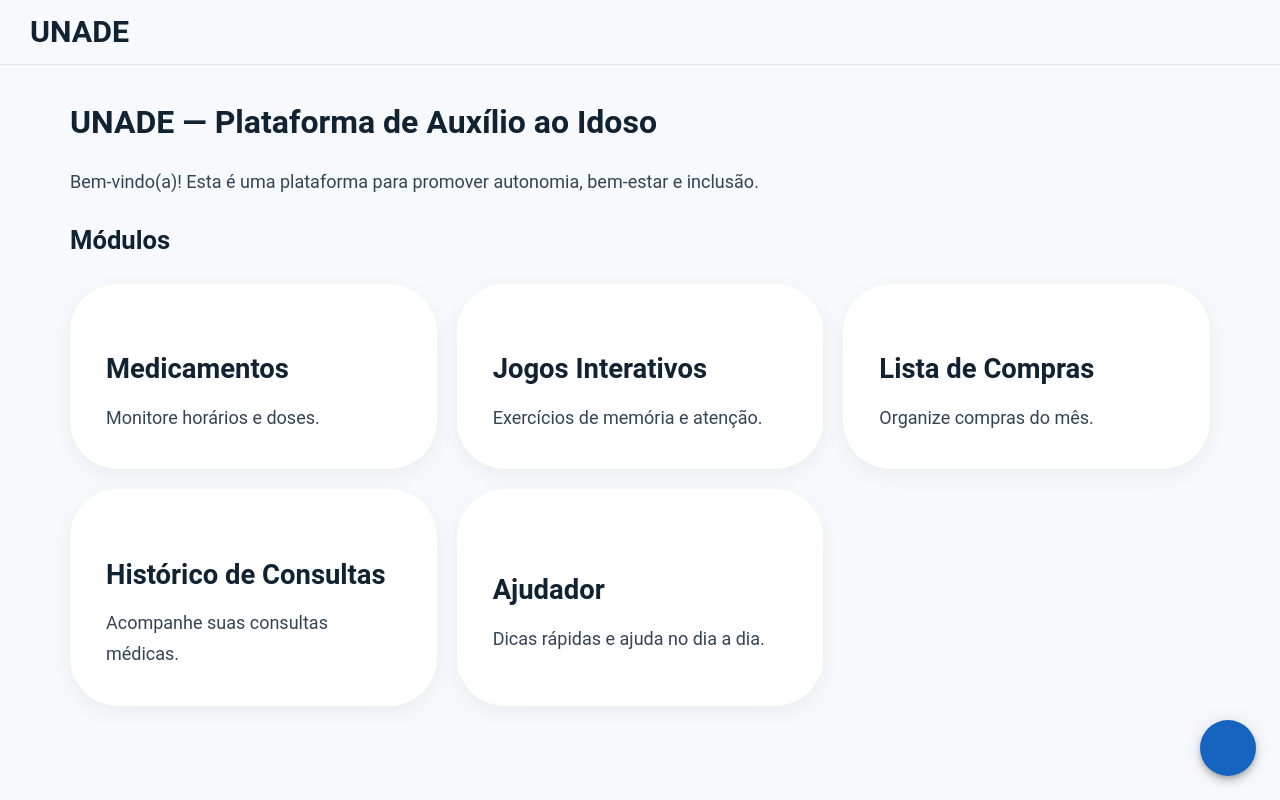
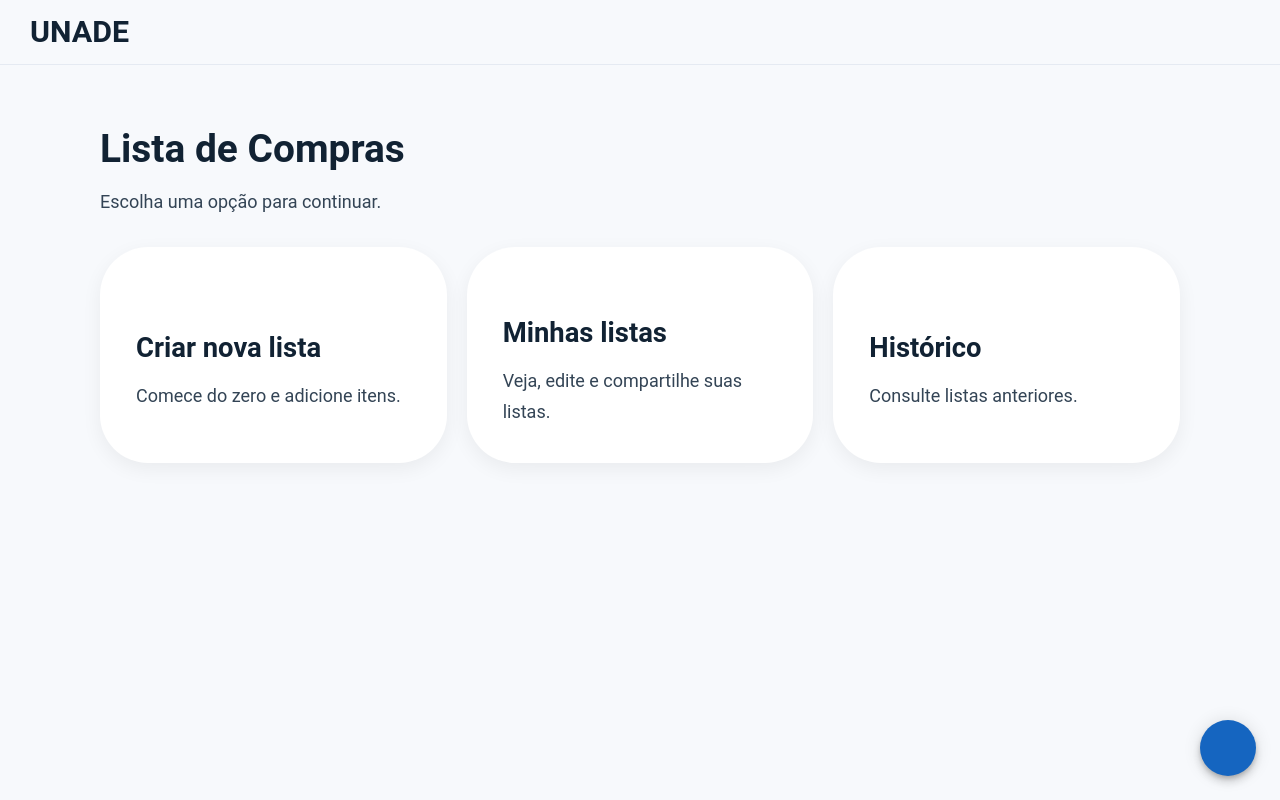
Before and after one commit to projeto-integrador-puc-ads/Projeto-Integrador, a React app in the folder frontend/: page /lista-compras in a window 1280 px wide. Before the commit this address led to /. Built offline with nearby package versions, Linux system fonts and the light colour scheme; some icons are missing; the HTML template or start-up script is replaced by a standard one.

Commit message:
:sparkles: criação página principal do módulo

```diff
--- a/frontend/src/components/ModuleGrid.tsx
+++ b/frontend/src/components/ModuleGrid.tsx
@@ -27,7 +27,7 @@ export function ModuleGrid() {
       icon: <ShoppingCartIcon sx={{ fontSize: 40 }} />,
       title: 'Lista de Compras',
       desc: 'Organize compras do mês.',
-      to: '/grupo3/compras',
+      to: '/lista-compras/',
     },
     {
       icon: <HistoryIcon sx={{ fontSize: 40 }} />,
--- /dev/null
+++ b/frontend/src/features/lista-compras/pages/ListaComprasPage.tsx
@@ -0,0 +1,67 @@
+import { Box, Typography } from '@mui/material';
+import { ModuleCard } from '@/components/ModuleCard';
+import AddCircleOutlineIcon from '@mui/icons-material/AddCircleOutline';
+import ListAltIcon from '@mui/icons-material/ListAlt';
+import RecommendIcon from '@mui/icons-material/Recommend';
+import HistoryIcon from '@mui/icons-material/History';
+import { useNavigate } from 'react-router-dom';
+
+export default function ListaComprasPage() {
+    const navigate = useNavigate();
+
+    const items = [
+        {
+            icon: <AddCircleOutlineIcon sx={{ fontSize: 40 }} />,
+            title: 'Criar nova lista',
+            desc: 'Comece do zero e adicione itens.',
+            to: '/lista-compras/nova',
+        },
+        {
+            icon: <ListAltIcon sx={{ fontSize: 40 }} />,
+            title: 'Minhas listas',
+            desc: 'Veja, edite e compartilhe suas listas.',
+            to: '/lista-compras/minhas',
+        },
+
+        {
+            icon: <HistoryIcon sx={{ fontSize: 40 }} />,
+            title: 'Histórico',
+            desc: 'Consulte listas anteriores.',
+            to: '/lista-compras/historico',
+        },
+    ];
+
+    return (
+        <Box sx={{ p: 3 }}>
+            <Typography variant="h4" fontWeight="bold" gutterBottom>
+                Lista de Compras
+            </Typography>
+            <Typography variant="body1" color="text.secondary" sx={{ mb: 3 }}>
+                Escolha uma opção para continuar.
+            </Typography>
+
+            {/* mesmo layout do seu ModuleGrid */}
+            <Box
+                sx={{
+                    display: 'grid',
+                    gridTemplateColumns: {
+                        xs: '1fr',
+                        sm: '1fr 1fr',
+                        md: '1fr 1fr 1fr',
+                    },
+                    gap: 2,
+                }}
+            >
+                {items.map((m) => (
+                    <ModuleCard
+                        key={m.title}
+                        icon={m.icon}
+                        title={m.title}
+                        description={m.desc}
+                        onClick={() => navigate(m.to)}
+                    />
+                ))}
+            </Box>
+        </Box>
+    );
+}
--- a/frontend/src/routes/index.tsx
+++ b/frontend/src/routes/index.tsx
@@ -2,6 +2,7 @@ import { Route, Routes, Navigate } from 'react-router-dom';
 import AppLayout from '@/layouts/AppLayout';
 import { ModuleGrid } from '@/components/ModuleGrid';
 import UsuariosPage from '@/features/grupo1/pages/UsuariosPage';
+import ListaComprasPage from "@/features/lista-compras/pages/ListaComprasPage.tsx";
 
 function Home() {
   return (
@@ -22,6 +23,7 @@ export function AppRoutes() {
       <Route element={<AppLayout />}>
         <Route index element={<Home />} />
         <Route path="usuarios" element={<UsuariosPage />} />
+          <Route path="lista-compras" element={<ListaComprasPage />} /> {/* ✅ nova rota */}
         <Route path="*" element={<Navigate to="/" replace />} />
       </Route>
     </Routes>
```
